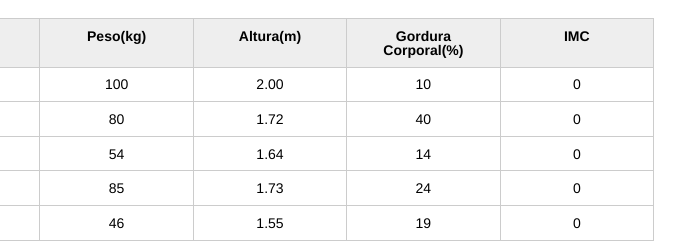
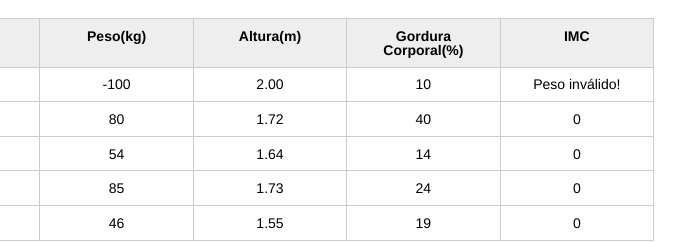
Before and after one commit to gabrieldarlan/introducao-javascript, a plain HTML site: page index.html in a window 1280 px wide. Shown: the part 123-365 px from the top of the page, 370-1064 px from the left. Drawn offline with Linux system fonts and the light colour scheme.

Commit message:
aula 02 - atividade 07

```diff
--- a/index.html
+++ b/index.html
@@ -30,9 +30,9 @@
 					</tr>
 				</thead>
 				<tbody id="tabela-pacientes">
-					<tr class="paciente">
+					<tr class="paciente" id="primeiro-paciente">
 						<td class="info-nome">Paulo</td>
-						<td class="info-peso">100</td>
+						<td class="info-peso">-100</td>
 						<td class="info-altura">2.00</td>
 						<td class="info-gordura">10</td>
 						<td class="info-imc">0</td>
--- a/js/principal.js
+++ b/js/principal.js
@@ -1,2 +1,34 @@
 var titulo = document.querySelector(".titulo");
 titulo.textContent = "Thalyta Nutricionista";
+
+var paciente = document.querySelector("#primeiro-paciente");
+var tdPeso = paciente.querySelector(".info-peso");
+
+var tdAltura = paciente.querySelector(".info-altura");
+
+var peso = tdPeso.textContent;
+const altura = tdAltura.textContent;
+
+const tdImc = paciente.querySelector(".info-imc");
+
+var pesoEhValido = true;
+var alturaEhvalida = true;
+
+
+
+if (peso <= 0 || peso >= 1000) {
+    console.log("peso inválido");
+    pesoEhValido = false;
+    tdImc.textContent = "Peso inválido!";
+}
+
+if (altura <= 0 || altura >= 3.00) {
+    console.log("altura inválida");
+    alturaEhvalida = false;
+    tdImc.textContent = "Altura inválida!";
+}
+
+if (alturaEhvalida && pesoEhValido) {
+    var imc = peso / (altura * altura);
+    tdImc.textContent = imc;
+}
```
